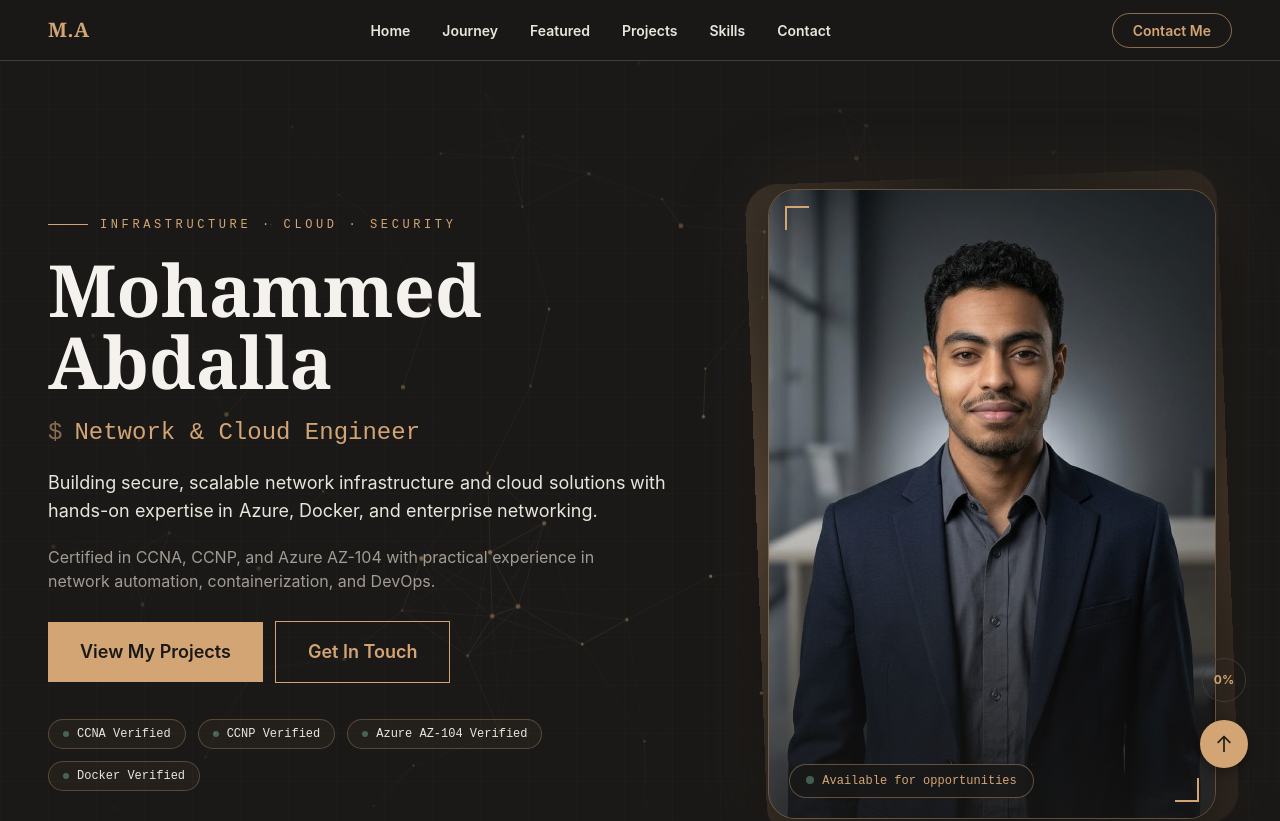
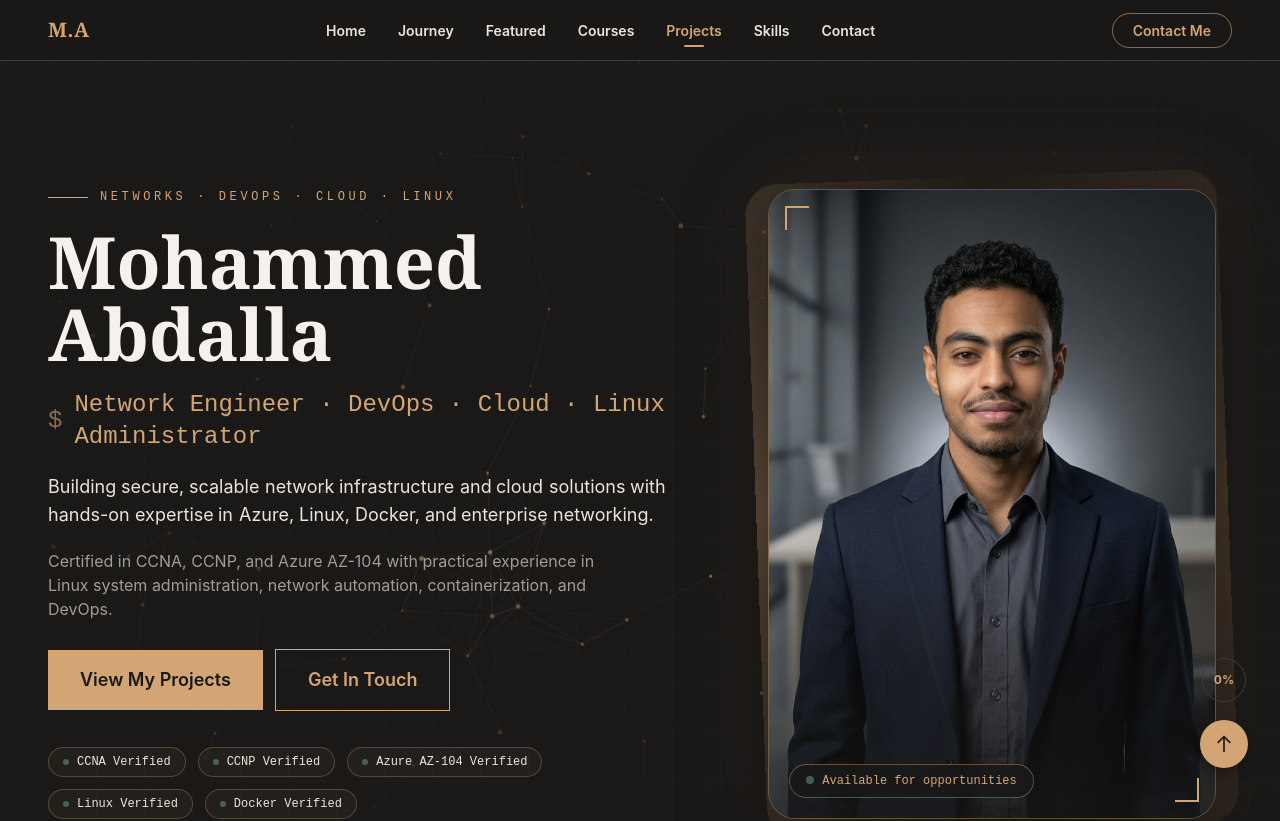
Before and after one commit to mohammed-goraney/my-portfolio, a React (Vite) app: page / in a window 1280 px wide. Shown: the top 821 px of the page. Built offline with nearby package versions, Linux system fonts and the light colour scheme.

Commit message:
feat: add Courses section with 11 verified courses + fix Featured nav anchor

```diff
--- a/src/App.tsx
+++ b/src/App.tsx
@@ -1,5 +1,5 @@
 import { useEffect } from 'react'
-import { Hero, Journey, Projects, Skills, SocialProof, Contact } from '@components/sections'
+import { Hero, Journey, Courses, Projects, Skills, SocialProof, Contact } from '@components/sections'
 import { Navigation } from '@shared/Navigation'
 import { Footer } from '@shared/Footer'
 import { ScrollIndicator } from '@shared/ScrollIndicator'
@@ -43,6 +43,7 @@ export default function App() {
         <TechMarquee />
 
         <Journey />
+        <Courses />
         <Projects />
         <Skills />
         <SocialProof />
--- /dev/null
+++ b/src/components/sections/Courses.tsx
@@ -0,0 +1,143 @@
+import React, { useMemo, useState } from 'react'
+import { motion, AnimatePresence } from 'framer-motion'
+import { SectionTitle } from '@shared/SectionTitle'
+import { Section } from '@shared/Section'
+import { Badge } from '@shared/Badge'
+import { FadeUp } from '@shared/TextReveal'
+import { coursesData } from '@data/courses.data'
+
+interface CoursesProps {
+  data?: typeof coursesData
+}
+
+const CATEGORY_FILTERS = ['All', 'Networking', 'DevOps', 'Soft Skills', 'Productivity'] as const
+type Filter = (typeof CATEGORY_FILTERS)[number]
+
+const CATEGORY_META: Record<Exclude<Filter, 'All'>, { label: string; icon: string }> = {
+  Networking: { label: 'Networking', icon: '⚙' },
+  DevOps: { label: 'DevOps', icon: '⚡' },
+  'Soft Skills': { label: 'Soft Skills', icon: '◆' },
+  Productivity: { label: 'Productivity', icon: '✦' },
+}
+
+const Courses = React.forwardRef<HTMLElement, CoursesProps>(({ data = coursesData }, ref) => {
+  const [filter, setFilter] = useState<Filter>('All')
+
+  const visible = useMemo(
+    () =>
+      filter === 'All'
+        ? data.courses
+        : data.courses.filter((c) => c.category === filter),
+    [filter, data.courses]
+  )
+
+  return (
+    <Section id="courses" ref={ref} className="py-20 md:py-32 relative">
+      <div className="absolute inset-0 bg-noise-grid opacity-40 pointer-events-none" aria-hidden="true" />
+
+      <FadeUp>
+        <SectionTitle
+          title="Courses & Continuous Learning"
+          subtitle={`${data.totalCourses} completed courses across networking, DevOps, and professional skills — verified on Google profile`}
+          level="h2"
+          alignment="center"
+        />
+      </FadeUp>
+
+      {/* ---------- Category filter pills ---------- */}
+      <FadeUp delay={0.15}>
+        <div className="mb-12 flex flex-wrap items-center justify-center gap-2 md:gap-3">
+          {CATEGORY_FILTERS.map((f) => {
+            const active = f === filter
+            return (
+              <button
+                key={f}
+                type="button"
+                onClick={() => setFilter(f)}
+                aria-pressed={active}
+                className={
+                  'group relative rounded-full px-5 py-2.5 font-mono-tech text-xs uppercase tracking-widest transition-all duration-300 ' +
+                  (active
+                    ? 'bg-accent-gold text-background shadow-[0_0_24px_rgba(212,165,116,0.45)]'
+                    : 'border border-border bg-surface/60 text-text-secondary hover:border-accent-gold/50 hover:text-accent-gold')
+                }
+              >
+                {f === 'All' ? 'All' : CATEGORY_META[f as Exclude<Filter, 'All'>].label}
+              </button>
+            )
+          })}
+        </div>
+      </FadeUp>
+
+      {/* ---------- Course grid ---------- */}
+      <motion.div
+        layout
+        className="grid grid-cols-1 gap-5 sm:grid-cols-2 lg:grid-cols-3"
+      >
+        <AnimatePresence mode="popLayout">
+          {visible.map((course, index) => (
+            <motion.div
+              key={course.id}
+              layout
+              initial={{ opacity: 0, y: 24 }}
+              animate={{ opacity: 1, y: 0 }}
+              exit={{ opacity: 0, y: -12, scale: 0.96 }}
+              transition={{
+                duration: 0.45,
+                delay: index * 0.05,
+                ease: [0.25, 0.1, 0.25, 1],
+              }}
+              className="group relative rounded-xl bg-surface border border-border/70 p-6 flex flex-col overflow-hidden transition-colors duration-300 hover:border-accent-gold/50"
+            >
+              {/* glow sweep on hover */}
+              <div
+                className="pointer-events-none absolute inset-0 opacity-0 group-hover:opacity-100 transition-opacity duration-500"
+                style={{
+                  background:
+                    'radial-gradient(400px circle at var(--mouse-x, 50%) var(--mouse-y, 50%), rgba(212,165,116,0.10), transparent 60%)',
+                }}
+                aria-hidden="true"
+              />
+
+              <div className="mb-4 flex items-center justify-between gap-3">
+                <Badge variant="soft" size="sm" className="capitalize">
+                  {course.category}
+                </Badge>
+                {course.grade && (
+                  <span className="font-mono-tech text-xs text-accent-gold">
+                    {course.grade}
+                  </span>
+                )}
+              </div>
+
+              <h4 className="text-h4 font-bold text-text-primary mb-3 leading-snug group-hover:text-accent-gold transition-colors duration-300">
+                {course.name}
+              </h4>
+
+              <div className="mt-auto flex items-center justify-between pt-4 border-t border-border/60">
+                <span className="text-body-sm text-text-secondary font-medium">
+                  {course.provider}
+                </span>
+                <span className="font-mono-tech text-caption text-text-muted">
+                  {course.date}
+                </span>
+              </div>
+            </motion.div>
+          ))}
+        </AnimatePresence>
+      </motion.div>
+
+      {/* ---------- empty state ---------- */}
+      {visible.length === 0 && (
+        <p className="mt-8 text-center text-text-muted">
+          No courses in this category yet.
+        </p>
+      )}
+    </Section>
+  )
+})
+
+Courses.displayName = 'Courses'
+
+export { Courses }
+export type { CoursesProps }
--- a/src/components/sections/Hero.tsx
+++ b/src/components/sections/Hero.tsx
@@ -12,7 +12,7 @@ interface HeroProps {
   onSecondaryCtaClick?: () => void
 }
 
-const STATUS_ITEMS = ['CCNA', 'CCNP', 'Azure AZ-104', 'Docker']
+const STATUS_ITEMS = ['CCNA', 'CCNP', 'Azure AZ-104', 'Linux', 'Docker']
 
 const Hero = React.forwardRef<HTMLElement, HeroProps>(
   ({ data = heroData, onPrimaryCtaClick, onSecondaryCtaClick }, ref) => {
@@ -60,7 +60,7 @@ const Hero = React.forwardRef<HTMLElement, HeroProps>(
             >
               <span className="h-px w-10 bg-accent-gold" />
               <span className="font-mono-tech text-xs uppercase tracking-[0.3em] text-accent-gold">
-                Infrastructure · Cloud · Security
+                Networks · DevOps · Cloud · Linux
               </span>
             </motion.div>
 
--- a/src/components/sections/Projects.tsx
+++ b/src/components/sections/Projects.tsx
@@ -31,7 +31,7 @@ const Projects = React.forwardRef<HTMLElement, ProjectsProps>(
           {/* ---------- Featured project: split glass panel ---------- */}
           {featured && (
             <FadeUp>
-              <div className="relative bg-gradient-to-br from-accent-gold/5 to-accent-amber/5 border border-accent-gold/30 rounded-2xl overflow-hidden box-glow-gold">
+              <div id="featured-project" className="scroll-mt-24 relative bg-gradient-to-br from-accent-gold/5 to-accent-amber/5 border border-accent-gold/30 rounded-2xl overflow-hidden box-glow-gold">
                 <div className="grid grid-cols-1 md:grid-cols-2 gap-8 p-8 md:p-12 items-center">
                   <div className="order-2 md:order-1">
                     {featured.image && (
--- a/src/components/sections/index.ts
+++ b/src/components/sections/index.ts
@@ -4,3 +4,4 @@ export { Projects, type ProjectsProps } from './Projects'
 export { Skills, type SkillsProps } from './Skills'
 export { SocialProof, type SocialProofProps } from './SocialProof'
 export { Contact, type ContactProps } from './Contact'
+export { Courses, type CoursesProps } from './Courses'
--- a/src/components/shared/Navigation.tsx
+++ b/src/components/shared/Navigation.tsx
@@ -30,6 +30,33 @@ const Navigation = React.forwardRef<HTMLElement, NavigationProps>(
     const [progress, setProgress] = useState(0)
     const [scrolled, setScrolled] = useState(false)
 
+    // Extract the target section id from each href (e.g. '#journey' -> 'journey')
+    const sectionIds = React.useMemo(
+      () =>
+        links
+          .map((link) => link.href.replace('#', ''))
+          .filter((id) => id.length > 0),
+      [links]
+    )
+
+    // Smooth-scroll interception: account for the sticky navbar height
+    useEffect(() => {
+      const onClick = (event: MouseEvent) => {
+        const anchor = (event.target as HTMLElement).closest('a[href^="#"]') as HTMLAnchorElement | null
+        if (!anchor) return
+        const id = anchor.getAttribute('href')?.replace('#', '')
+        if (!id) return
+        const target = document.getElementById(id)
+        if (!target) return
+        event.preventDefault()
+        const navHeight = 88
+        const y = target.getBoundingClientRect().top + window.scrollY - navHeight
+        window.scrollTo({ top: y, behavior: 'smooth' })
+      }
+      document.addEventListener('click', onClick, { capture: true })
+      return () => document.removeEventListener('click', onClick, { capture: true })
+    }, [])
+
     useEffect(() => {
       const onScroll = () => {
         const doc = document.documentElement
@@ -38,11 +65,11 @@ const Navigation = React.forwardRef<HTMLElement, NavigationProps>(
         setScrolled(doc.scrollTop > 40)
 
         let current = ''
-        for (const link of links) {
-          const el = document.getElementById(link.id || '')
+        for (const id of sectionIds) {
+          const el = document.getElementById(id)
           if (el) {
             const rect = el.getBoundingClientRect()
-            if (rect.top <= window.innerHeight * 0.45) current = link.id || ''
+            if (rect.top <= window.innerHeight * 0.45) current = `nav-${id}`
           }
         }
         setActiveId(current)
@@ -50,7 +77,7 @@ const Navigation = React.forwardRef<HTMLElement, NavigationProps>(
       window.addEventListener('scroll', onScroll, { passive: true })
       onScroll()
       return () => window.removeEventListener('scroll', onScroll)
-    }, [links])
+    }, [sectionIds])
 
     return (
       <>
--- a/src/constants/navigation.ts
+++ b/src/constants/navigation.ts
@@ -17,6 +17,11 @@ export const navigationLinks = [
     label: 'Featured',
     href: '#featured-project',
     id: 'nav-featured',
+  },
+  {
+    label: 'Courses',
+    href: '#courses',
+    id: 'nav-courses',
   },
   {
     label: 'Projects',
--- /dev/null
+++ b/src/data/courses.data.ts
@@ -0,0 +1,113 @@
+/**
+ * Courses Data
+ * Real completed courses extracted from the author's Google profile
+ * (SEO/marketing courses intentionally excluded per author preference)
+ */
+
+export interface Course {
+  id: string
+  name: string
+  provider: string
+  date: string
+  grade?: string
+  category: 'Networking' | 'DevOps' | 'Cloud' | 'Soft Skills' | 'Productivity'
+}
+
+export interface CoursesData {
+  totalCourses: number
+  courses: Course[]
+}
+
+export const coursesData: CoursesData = {
+  totalCourses: 11,
+  courses: [
+    {
+      id: 'encor-350-401',
+      name: 'ENCOR (350-401) v1.1 Video Training Series',
+      provider: 'Packt',
+      date: '2026',
+      category: 'Networking',
+    },
+    {
+      id: 'network-security-automation',
+      name: 'Network Security, Automation, and Exam Preparation',
+      provider: 'Packt',
+      date: 'Mar 1, 2026',
+      grade: '84%',
+      category: 'Networking',
+    },
+    {
+      id: 'advanced-routing',
+      name: 'Advanced Routing, Infrastructure, and Network Management',
+      provider: 'Packt',
+      date: 'Feb 19, 2026',
+      grade: '92%',
+      category: 'Networking',
+    },
+    {
+      id: 'enterprise-network-design',
+      name: 'Enterprise Network Design and Virtualization',
+      provider: 'Packt',
+      date: 'Jan 22, 2026',
+      grade: '80%',
+      category: 'Networking',
+    },
+    {
+      id: 'intro-devops',
+      name: 'Introduction to DevOps',
+      provider: 'IBM',
+      date: 'Mar 3, 2025',
+      grade: '83%',
+      category: 'DevOps',
+    },
+    {
+      id: 'time-management',
+      name: 'Effective Time Management (الإدارة الفعالة للوقت)',
+      provider: 'Alfaisal University / KLD',
+      date: 'Feb 23, 2025',
+      grade: '95%',
+      category: 'Soft Skills',
+    },
+    {
+      id: 'microsoft-excel',
+      name: 'Getting Started with Microsoft Excel',
+      provider: 'Coursera',
+      date: 'Feb 23, 2025',
+      grade: '86%',
+      category: 'Productivity',
+    },
+    {
+      id: 'art-of-storytelling',
+      name: 'The Art of Storytelling',
+      provider: 'IESE Business School',
+      date: 'Mar 19, 2025',
+      grade: '100%',
+      category: 'Soft Skills',
+    },
+    {
+      id: 'storytelling-influencing',
+      name: 'Storytelling and Influencing: Communicate with Impact',
+      provider: 'Macquarie University',
+      date: 'Mar 17, 2025',
+      grade: '89%',
+      category: 'Soft Skills',
+    },
+    {
+      id: 'mind-map-canva',
+      name: 'Use Canva to Create an Interactive Mind Map',
+      provider: 'Coursera',
+      date: 'Nov 20, 2024',
+      grade: '100%',
+      category: 'Productivity',
+    },
+    {
+      id: 'google-digital-marketing',
+      name: 'Google Digital Marketing & E-commerce Professional Certificate',
+      provider: 'Google',
+      date: '2024',
+      category: 'Productivity',
+    },
+  ],
+}
+
+export default coursesData
--- a/src/data/hero.data.ts
+++ b/src/data/hero.data.ts
@@ -1,14 +1,14 @@
 import { HeroData } from '../types/hero.types'
 export const heroData: HeroData = {
   name: 'Mohammed Abdalla',
-  title: 'Network & Cloud Engineer',
+  title: 'Network Engineer · DevOps · Cloud · Linux Administrator',
   valueProposition:
-    'Building secure, scalable network infrastructure and cloud solutions with hands-on expertise in Azure, Docker, and enterprise networking.',
+    'Building secure, scalable network infrastructure and cloud solutions with hands-on expertise in Azure, Linux, Docker, and enterprise networking.',
   supportingText:
-    'Certified in CCNA, CCNP, and Azure AZ-104 with practical experience in network automation, containerization, and DevOps.',
+    'Certified in CCNA, CCNP, and Azure AZ-104 with practical experience in Linux system administration, network automation, containerization, and DevOps.',
   portrait: {
     url: '/images/hero/portrait.jpg',
-    alt: 'Mohammed Abdalla - Network & Cloud Engineer',
+    alt: 'Mohammed Abdalla - Network, DevOps & Cloud Engineer and Linux Administrator',
     width: 864,
     height: 1216,
   },
--- a/src/data/journey.data.ts
+++ b/src/data/journey.data.ts
@@ -61,12 +61,12 @@ export const journeyData: JourneyData = {
       id: 'milestone-5',
       year: 2024,
       title: 'Continuous Learning & Specialization',
-      description: '36+ courses completed across multiple platforms and technologies',
+      description: '11+ verified courses completed across multiple platforms and technologies',
       type: 'achievement',
       icon: 'Sparkles',
       tags: ['Learning', 'Certifications', 'Google', 'Coursera'],
       details:
-        '1,200+ hours of hands-on training. Certifications from Google, Packt, Coursera, IBM, and specialized platforms in networking, cloud, and automation.',
+        '1,200+ hours of hands-on training. Verified courses from Google, Packt, Coursera, IBM, and specialized platforms in networking, cloud, DevOps, and automation.',
     },
   ],
 
--- a/src/data/social-proof.data.ts
+++ b/src/data/social-proof.data.ts
@@ -5,7 +5,7 @@ export const socialProofData: SocialProofData = {
     projectsCompleted: 12,
     learningHours: 1200,
     technologiesMastered: 15,
-    certifications: +36,
+    certifications: +7,
     recommendations: 1,
     githubFollowers: 150,
     publicSpeakingEvents: 2,
@@ -93,9 +93,9 @@ export const socialProofData: SocialProofData = {
   },
 
   achievements: [
-    'Completed 36+ professional courses across networking, cloud, and DevOps platforms',
+    'Completed 11+ professional courses across networking, DevOps, and productivity platforms — verified on Google profile',
     '1,200+ hours of hands-on learning and certification training',
-    'Cisco CCNA and CCNP certifications from Networkat - 9 comprehensive courses',
+    'Seven official Networkat certificates including Cisco CCNA (200-301) and CCNP',
     'Microsoft Azure Administrator (AZ-104) certified',
     'Docker containerization and DevOps fundamentals mastered',
     'Advanced expertise in Enterprise Network Design, Security, and Automation',
```
